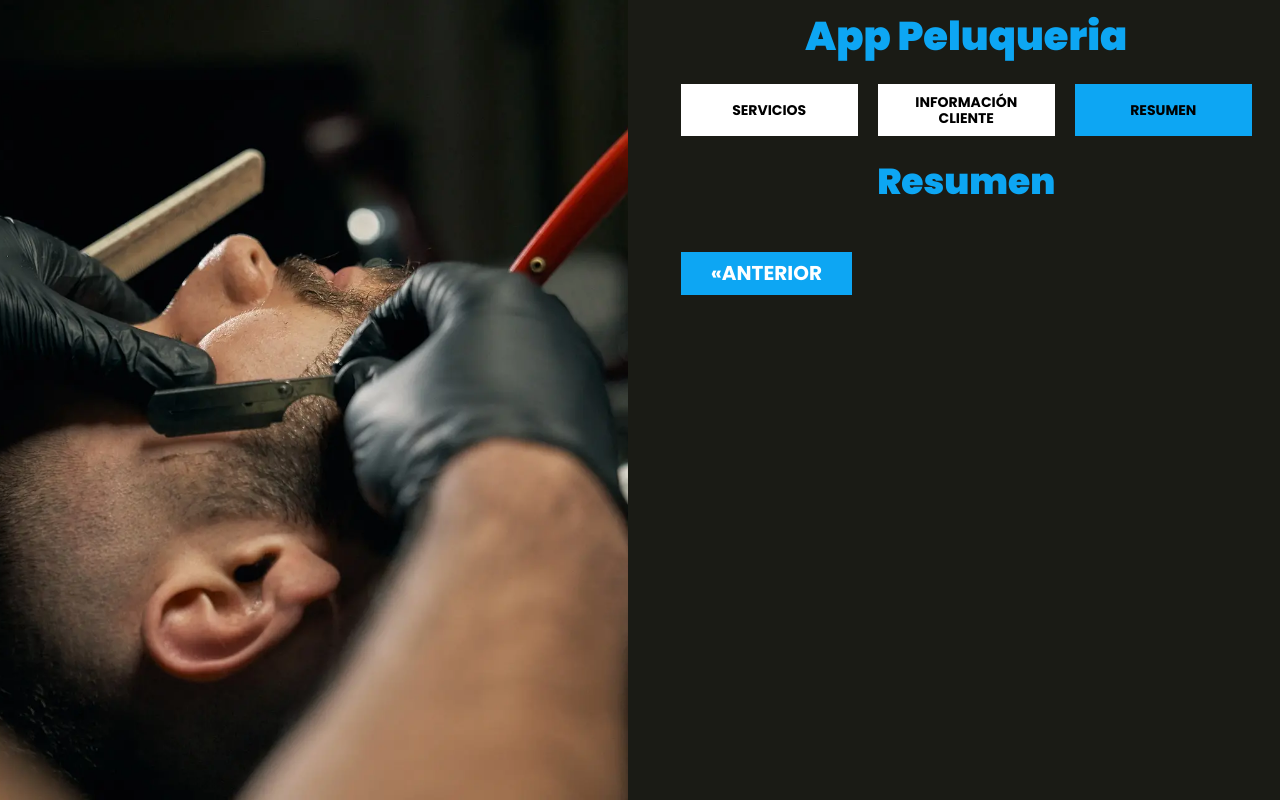
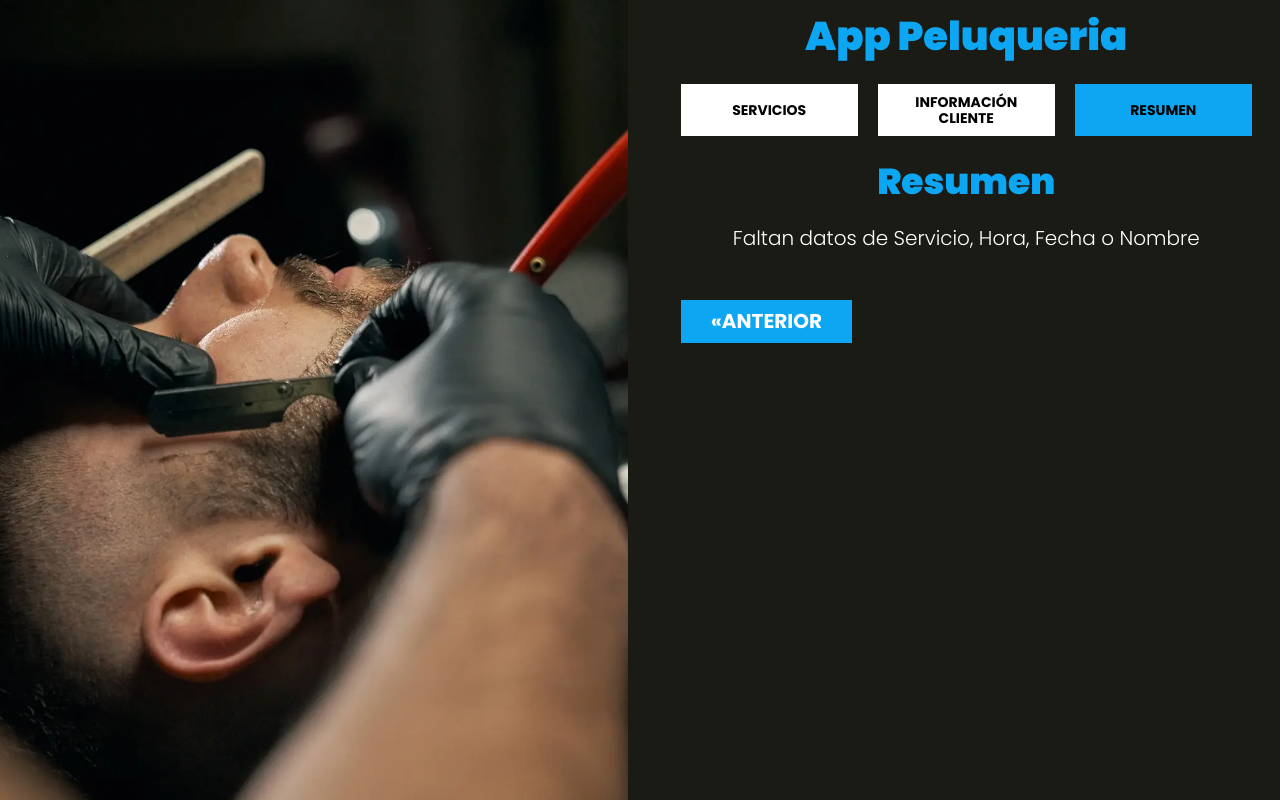
Before and after one commit to AlexisBeltran/Barberia, a website with bundled scripts: page index.html in a window 1280 px wide. Both pictures are taken after a click on the button "RESUMEN". Built offline with nearby package versions, Linux system fonts and the light colour scheme.

Commit message:
Mensaje en resumen

```diff
--- a/index.html
+++ b/index.html
@@ -46,7 +46,7 @@
                     </div>
                 </form>
             </div>
-            <div id="paso-3" class="seccion">
+            <div id="paso-3" class="seccion mostrar-servicios">
                 <h2>Resumen</h2>
             </div>
 
--- a/src/js/app.js
+++ b/src/js/app.js
@@ -1,5 +1,12 @@
 //Id de data-set button
+//Variables globales
 let Pagina = 1;
+const Cita = {
+    nombre: '',
+    fecha: '',
+    hora: '',
+    servicio: []
+}
 
 document.addEventListener('DOMContentLoaded', () =>{
     IniciarApp();
@@ -12,6 +19,7 @@ function IniciarApp(){
     paginaSiguiente();
     paginaAnterior();
     botonPaginador();
+    MostrarResumen();
 }
 
 function mostrarSeccion(){
@@ -131,3 +139,17 @@ function botonPaginador(){
     }
     mostrarSeccion(); //Cambia la sección que se muestra por la de la pagina
 }
+
+function MostrarResumen(){
+    //Destructuring
+    const {nombre, fecha, hora, servicio } = Cita;
+    const Resumen = document.querySelector('.mostrar-servicios');
+    //Validacion del objeto
+    if(Object.values(Cita).includes('')){
+        console.log('El objeto esta vacio');
+        const AdventenciaResumen = document.createElement('P');
+        AdventenciaResumen.classList.add('invalidar-cita');
+        AdventenciaResumen.textContent = 'Faltan datos de Servicio, Hora, Fecha o Nombre';
+        Resumen.appendChild(AdventenciaResumen);
+    }
+}
--- a/src/scss/app.scss
+++ b/src/scss/app.scss
@@ -9,3 +9,4 @@
 @import 'layout/servicios';
 @import 'layout/paginacion';
 @import 'layout/formulario';
+@import 'layout/resumen';
--- /dev/null
+++ b/src/scss/layout/_resumen.scss
@@ -0,0 +1,4 @@
+.invalidar-cita{
+    margin: $separacion / 2;
+    text-align: center;
+}
```
Also changed, not shown: build/css/app.css, build/js/bundle.min.js, 2 other files.
